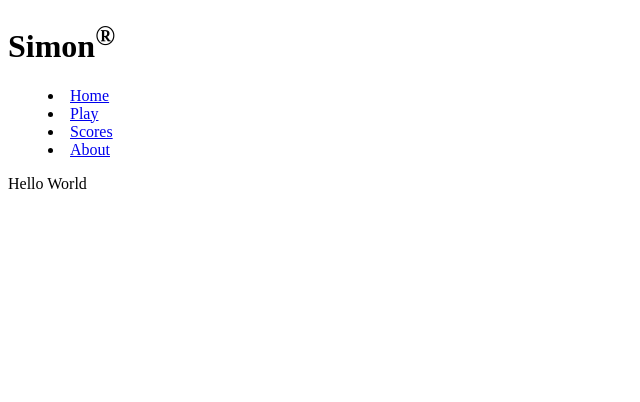
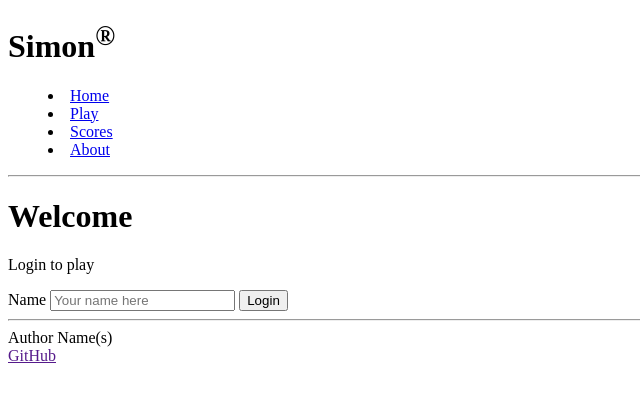
Before and after one commit to Jtrom314/simon, a plain HTML site: page index.html in a window 1280 px wide. Shown: the whole page, without its empty margins (0-640 px from the left). Drawn offline with Linux system fonts and the light colour scheme.

Commit message:
Completed first page

```diff
--- a/index.html
+++ b/index.html
@@ -16,7 +16,22 @@
                 <li><a href="about.html">About</a></li>
             </menu>
         </nav>
+    <hr/>
     </header>
-
-    Hello World
+    <main>
+        <h1>Welcome</h1>
+        <p>Login to play</p>
+        <form method="get" action="play.html">
+                <label for="name">Name</label>
+                <input type="text" id="name" placeholder="Your name here"/>
+                <button type="submit">Login</button>
+        </form>
+    </main>
+    <footer>
+        <hr/>
+        <span class="text-reset">Author Name(s)</span>
+        <br />
+        <a href="">GitHub</a>
+    </footer>
 </body>
+</html>
```
